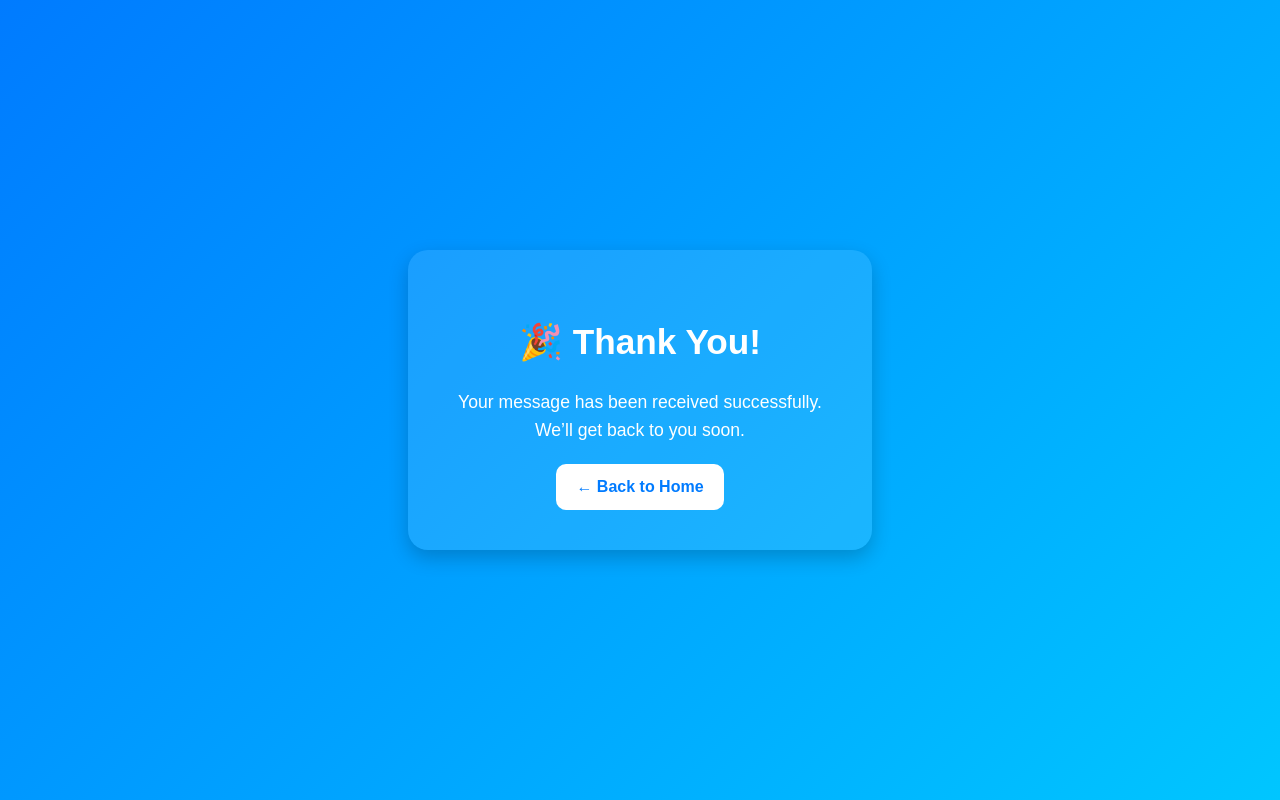
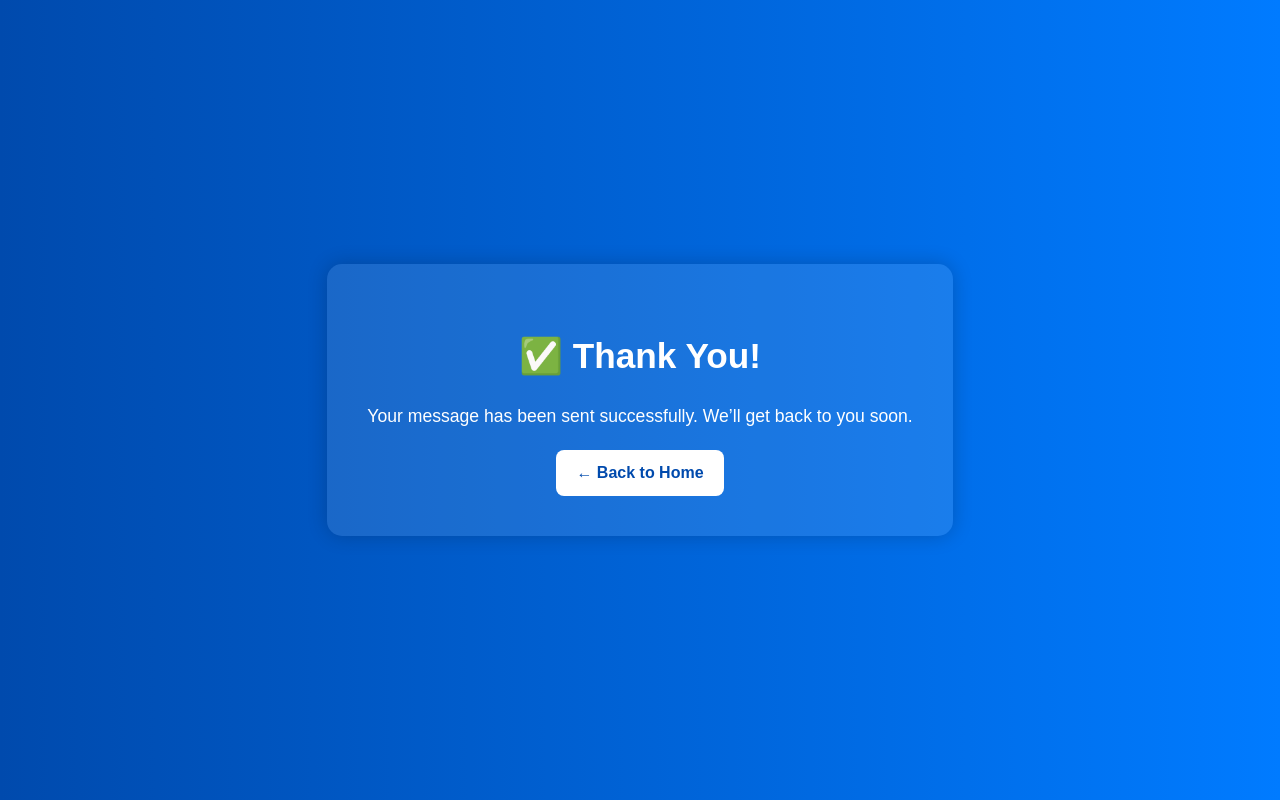
Before and after one commit to nomanghanchi87-svg/PITES, a plain HTML site: page index.html in a window 1280 px wide. Drawn offline with Linux system fonts and the light colour scheme.

Commit message:
Update index.html

```diff
--- a/index.html
+++ b/index.html
@@ -8,54 +8,46 @@
   <style>
     body {
       display: flex;
+      justify-content: center;
       align-items: center;
-      justify-content: center;
       height: 100vh;
-      background: linear-gradient(135deg, #007BFF, #00C6FF);
+      background: linear-gradient(to right, #004aad, #007bff);
       color: white;
       font-family: Arial, sans-serif;
       text-align: center;
     }
     .thankyou-box {
-      background: rgba(255, 255, 255, 0.1);
-      padding: 40px 50px;
-      border-radius: 20px;
-      box-shadow: 0 8px 20px rgba(0, 0, 0, 0.2);
-      animation: fadeIn 1s ease-in-out;
+      background: rgba(255,255,255,0.1);
+      padding: 40px;
+      border-radius: 15px;
+      box-shadow: 0 0 20px rgba(0,0,0,0.2);
     }
-    h1 {
-      font-size: 2.2rem;
+    .thankyou-box h1 {
+      font-size: 2.2em;
       margin-bottom: 10px;
     }
-    p {
-      font-size: 1.1rem;
+    .thankyou-box p {
+      font-size: 1.1em;
       margin-bottom: 20px;
     }
-    a {
-      display: inline-block;
+    .btn {
       background: white;
-      color: #007BFF;
+      color: #004aad;
       padding: 10px 20px;
-      border-radius: 10px;
+      border-radius: 8px;
       text-decoration: none;
       font-weight: bold;
-      transition: 0.3s;
     }
-    a:hover {
-      background: #f0f0f0;
-      color: #0056b3;
-    }
-    @keyframes fadeIn {
-      from { opacity: 0; transform: translateY(20px); }
-      to { opacity: 1; transform: translateY(0); }
+    .btn:hover {
+      background: #f1f1f1;
     }
   </style>
 </head>
 <body>
   <div class="thankyou-box">
-    <h1>🎉 Thank You!</h1>
-    <p>Your message has been received successfully.<br>We’ll get back to you soon.</p>
-    <a href="index.html">← Back to Home</a>
+    <h1>✅ Thank You!</h1>
+    <p>Your message has been sent successfully. We’ll get back to you soon.</p>
+    <a href="index.html" class="btn">← Back to Home</a>
   </div>
 </body>
 </html>
```
